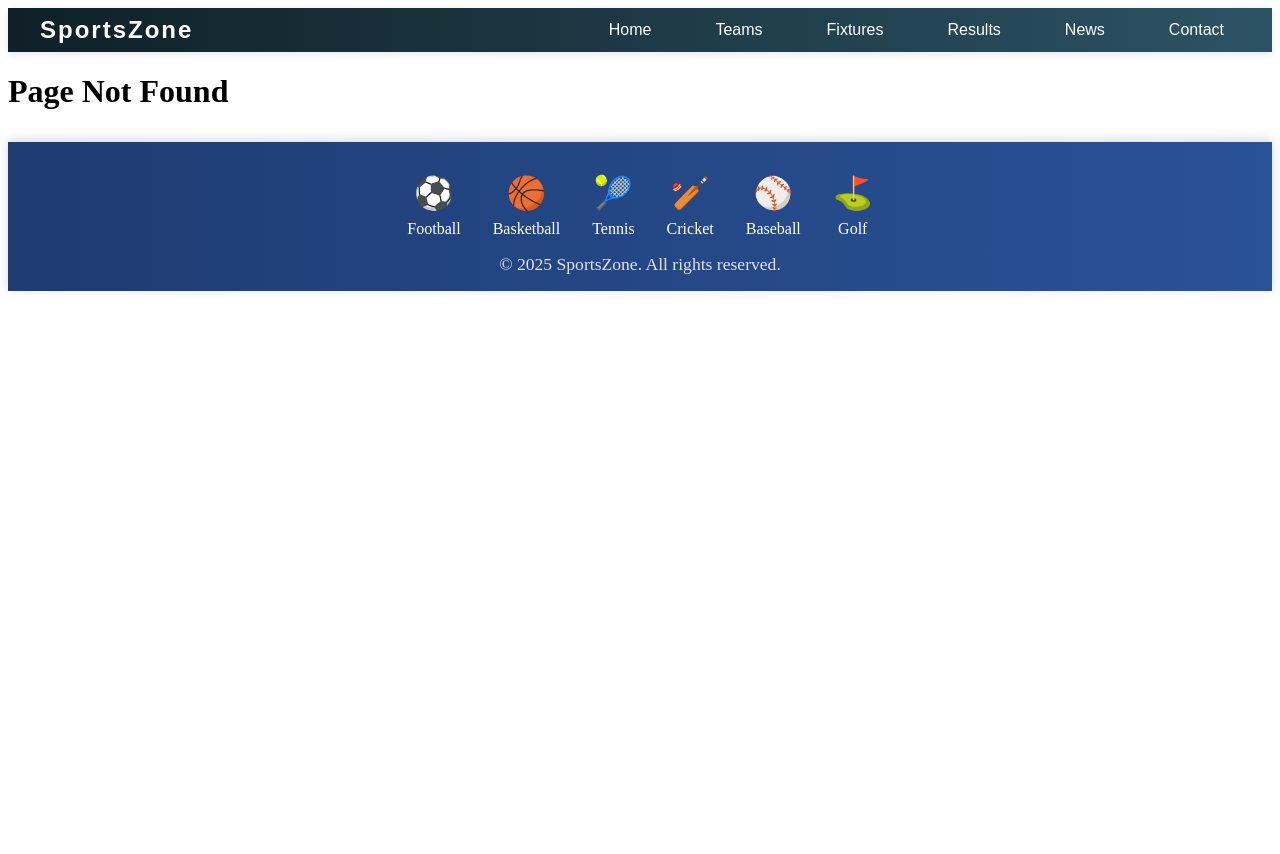
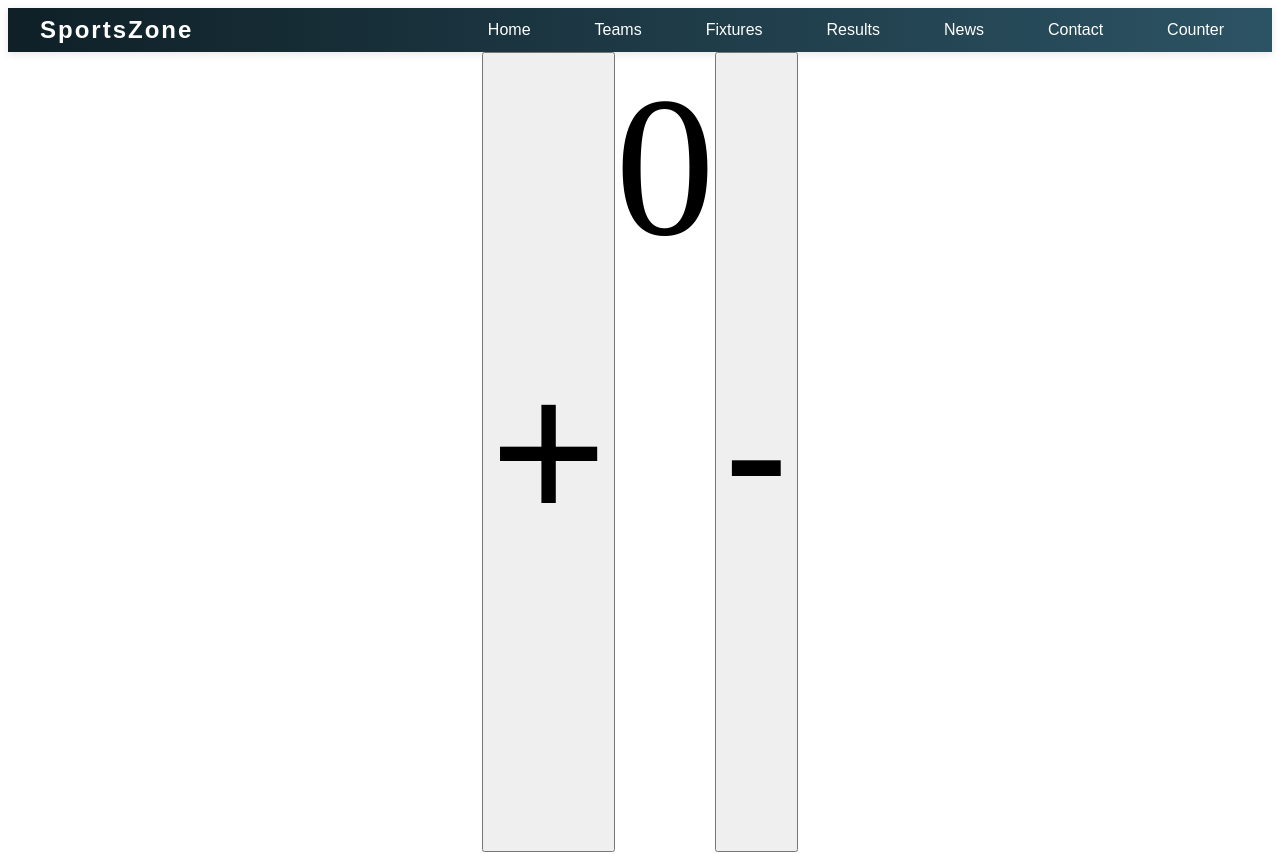
Before and after one commit to MRBASSX/ReactApp2, a React (Vite) app: page /count in a window 1280 px wide. Before the commit this address had no page. Shown: the top 854 px of the page. Before the commit the page ends 800 px from the top, so only its background shows below. Built offline with nearby package versions, Linux system fonts and the light colour scheme.

Commit message:
Updated...

```diff
--- a/src/App.jsx
+++ b/src/App.jsx
@@ -11,6 +11,7 @@ import PageNotFound from './pages/PageNotFound'
 import About from './pages/About'
 import Services from './pages/Services'
 import Footer from './components/Footer'
+import CounterPage from './pages/CounterPage'
 function App() {
 
 
@@ -26,6 +27,7 @@ function App() {
           <Route path='*' element={<PageNotFound/>}/>
           <Route path='/about' element={<About/>} />
           <Route path='/services' element={<Services/>} />
+          <Route path='/count'  element={<CounterPage/>}/>
 
         </Routes>
 
--- a/src/components/Navbar.jsx
+++ b/src/components/Navbar.jsx
@@ -7,6 +7,7 @@ const navItems = [
   { name: "Results", link: "/results" },
   { name: "News", link: "/news" },
   { name: "Contact", link: "/contact" },
+   { name: "Counter", link: "/count" },
 ];
 
 const Navbar = () => (
--- /dev/null
+++ b/src/pages/CounterPage.jsx
@@ -0,0 +1,26 @@
+import { useEffect, useState } from 'react'
+import '../static/css/App.css'
+
+function CounterPage() {
+
+
+    const [Count,SetCount] = useState(0)
+//  useEffect(()=>{
+//     SetCount(166666);
+//  })
+    return (
+        <>
+<div className="row" style={{height:"800px",display:"flex",justifyContent:"center"}} >
+
+        <button style={{fontSize:"200px",}} onClick={(e)=>{SetCount(Count + 1)}}>{"+"}</button>
+        <div className="count"  style={{fontSize:"200px",}}>{Count}</div>
+         <button style={{fontSize:"200px",}} onClick={(e)=>{SetCount(Count -1)}}>{"-"}</button>
+
+    </div>
+
+      </>
+    )
+
+}
+
+export default CounterPage
```
